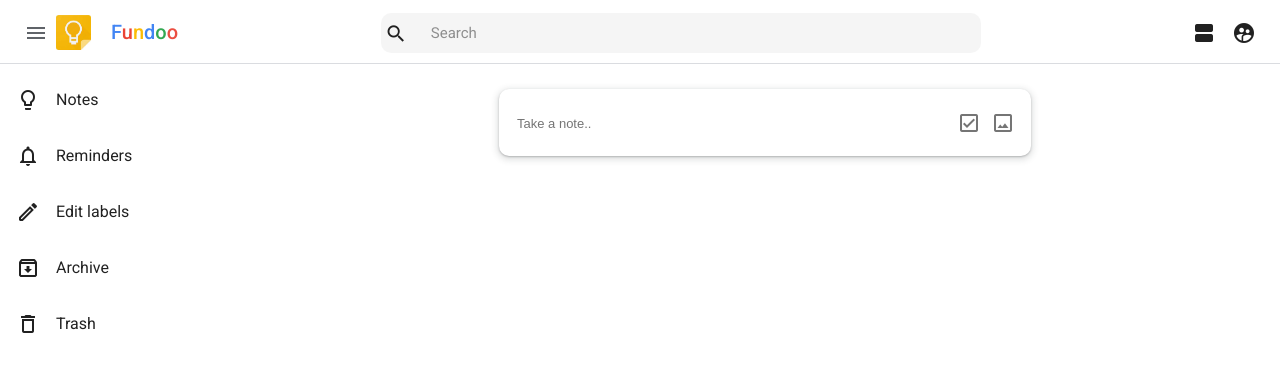
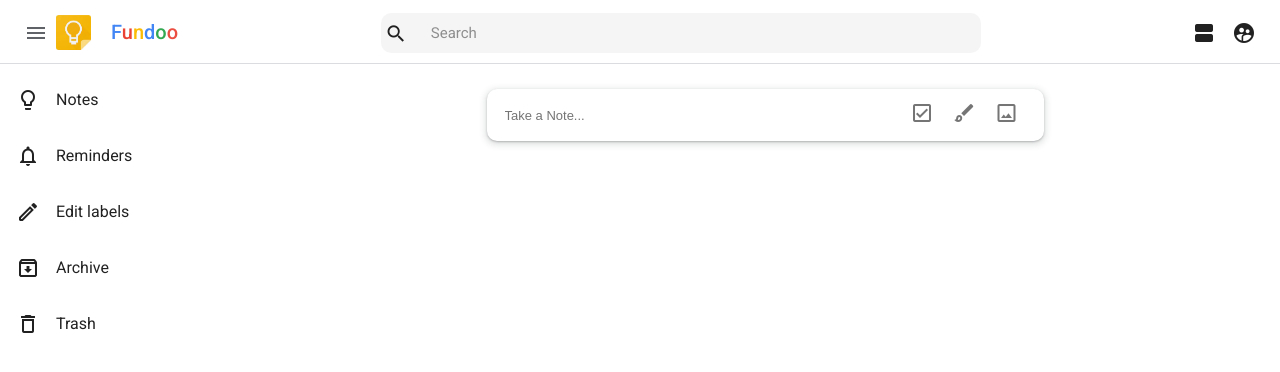
Before and after one commit to CharanKanduri/FundooNotes_Angular, an Angular app: page /dashboard in a window 1280 px wide. Shown: the top 372 px of the page. Built offline with nearby package versions, Linux system fonts and the light colour scheme.

Commit message:
[CHARAN]Add: signout function

```diff
--- a/src/app/Component/Dash-Board/dashboard/dashboard.component.html
+++ b/src/app/Component/Dash-Board/dashboard/dashboard.component.html
@@ -36,7 +36,7 @@
                 <h1>Charan</h1>
                 <p>Charan@gmail.com</p>
                 <mat-divider style="margin-top: 20px;"></mat-divider>
-                <button mat-stroked-button style="margin:10px 0">Sign out</button>
+                <button  [routerLink]="['/login']" mat-stroked-button style="margin:10px 0" (click)="signout()">Sign out</button>
                 <mat-divider></mat-divider>
             </mat-menu>
         </div>
--- a/src/app/Component/Dash-Board/dashboard/dashboard.component.ts
+++ b/src/app/Component/Dash-Board/dashboard/dashboard.component.ts
@@ -1,4 +1,5 @@
 import { Component, OnInit } from '@angular/core';
+import { MatSnackBar } from '@angular/material/snack-bar';
 
 @Component({
   selector: 'app-dashboard',
@@ -7,9 +8,17 @@ import { Component, OnInit } from '@angular/core';
 })
 export class DashboardComponent implements OnInit {
   opened: boolean = true;
-  constructor() { }
+  constructor(private snackBar:MatSnackBar) { }
 
   ngOnInit(): void {
   }
-
+  signout()
+  {
+    localStorage.clear();
+    this.snackBar.open(``, 'Signout Successful', {
+      duration: 3000,
+      verticalPosition: 'bottom',
+      horizontalPosition: 'left'
+    });
+  }
 }
--- a/src/app/Component/add-note/add-note/add-note.component.html
+++ b/src/app/Component/add-note/add-note/add-note.component.html
@@ -1,36 +1,31 @@
-<mat-card *ngIf="show" class="upCard">
-    <mat-card-title class="dummy-card-title" (click)="show =!show">
-        <input type="text" placeholder="Take a note..">
+<mat-card *ngIf="smallNote" (click)="showNote()">
+    <mat-card-title class="small-card-title">
+       <input type="text" placeholder="Take a Note...">
     </mat-card-title>
-    <mat-card-subtitle class="sideicons">
-        <mat-icon mat-list-icon class="material-icons-outlined sideiconone">check_box</mat-icon>
-        <mat-icon mat-list-icon class="material-icons-outlined">crop_original</mat-icon>
+    <mat-card-subtitle class="icons">
+        <mat-icon mat-list-icon class= "material-icons-outlined">check_box</mat-icon>
+        <mat-icon mat-list-icon class= "material-icons-outlined">brush</mat-icon>
+        <mat-icon mat-list-icon class= "material-icons-outlined">crop_original</mat-icon>
     </mat-card-subtitle>
 </mat-card>
-<mat-card class="Card" *ngIf="!show" [style.background-color]="noteColor">
+<mat-card class="bigCard" *ngIf="bigNote" [style.background-color]="noteColor">
     <form [formGroup]="NoteForm">
-        <mat-card-title class="card-title">
-            <textarea cdkTextareaAutosize placeholder="Title" class="textarea" formControlName="Title"
-                [style.background-color]="noteColor"></textarea>
-            <button mat-icon-button class="example-icon favorite-icon" (click)="changePin()">
-                <em class="material-icons" *ngIf="pin">push_pin</em>
-                <mat-icon mat-list-icon class="material-icons-outlined" style="color: rgb(136, 133, 133);" *ngIf="!pin">
-                    push_pin</mat-icon>
+        <mat-card-title class="big-card-title">
+            <textarea cdkTextareaAutosize placeholder="Title" class="textarea" formControlName ="Title" [style.background-color]="noteColor"></textarea>
+            <button mat-icon-button class="example-icon favorite-icon" (click)="pinNote()">
+                <mat-icon mat-list-icon class= "material-icons-outlined" style="color:#212121 ;" *ngIf="!pinned">push_pin</mat-icon>
+                <mat-icon mat-list-icon style="color:#212121;" *ngIf="pinned">push_pin</mat-icon>
             </button>
         </mat-card-title>
-        <mat-card-content class="card-content">
-            <textarea cdkTextareaAutosize placeholder="Take a note.." class="textarea" formControlName="Description"
-                [style.background-color]="noteColor"></textarea>
+        <mat-card-content class="big-card-content">
+        <textarea cdkTextareaAutosize placeholder="Take a Note..." class="textarea" formControlName ="Description" [style.background-color]="noteColor"></textarea>
         </mat-card-content>
         <mat-card-footer>
-            <div style="padding-left: 10px;">
-                <span *ngIf="isReminder" class="reminderLabel">
-                    <mat-icon mat-list-icon class="material-icons-outlined">watch_later</mat-icon>
-                    <p>{{Reminder}}</p>
-                    <mat-icon mat-list-icon class="material-icons-outlined" (click)="RemoveReminder()" style="cursor: pointer;">close
-                    </mat-icon>
-                </span>
-            </div>
+            <span *ngIf="isReminder" class="reminderLabel">
+                <mat-icon mat-list-icon class="material-icons-outlined">watch_later</mat-icon>
+                <p>{{Reminder}}</p>
+                <mat-icon mat-list-icon class="material-icons-outlined cursor" (click)="RemoveReminder()">close</mat-icon>
+            </span>
             <app-note-icons></app-note-icons>
         </mat-card-footer>
     </form>
--- a/src/app/Component/add-note/add-note/add-note.component.scss
+++ b/src/app/Component/add-note/add-note/add-note.component.scss
@@ -1,26 +1,14 @@
 @import url("https://fonts.googleapis.com/icon?family=Material+Icons|Material+Icons+Outlined");
-
-@mixin Flex {
-    display: flex;
-    flex-direction: row;
+  ::ng-deep .mat-drawer-content{
+      overflow:unset;
   }
-::ng-deep .mat-drawer-content {
-    overflow: unset;
-}
-.title {
+  .title{
       font-size: 16px;
       flex-grow: 12;
       padding-top: 10px;
   }
-.sideiconone {
-    padding-right: 10px;
-    padding-top: 10px;
-}
-i {
-    color: #8b8a8a;
-    font-size: 20px;
-}
-.icon {
+
+.icons{
       display: flex;
       flex-grow: 3;
       justify-content: space-around;
@@ -29,74 +17,84 @@ i {
         display: unset;
         margin-right: 0;
     }
-.upCard {
-    text-align: start !important;
-}
-mat-card {
-    @include Flex;
-    min-width: 500px;
+    mat-card{
+        display: flex;
+        flex-direction: row;
+        min-width:525px;
         align-items: center;
         border-radius: 10px;
         margin-top: 25px;
-    form {
+        form{
             width: 100%;
         }
+
     }
-.mat-card:not([class*="mat-elevation-z"]) {
+    .mat-card:not([class*=mat-elevation-z]) {
         box-shadow: 0 1px 2px 0 rgb(60 64 67 / 30%), 0 2px 6px 2px rgb(60 64 67 / 15%);
     }
-.dummy-card-title {
+    .small-card-title{
         font-size: 13px;
         flex-grow: 12;
-    height: 10px !important;
-    input {
+        height: 10px!important;
+        input{
             outline: none;
             height: 100%;
             border: none;
             font-size: 13px;
         }
     }
-.Card {
+    .bigCard
+    {
         display: flex;
         flex-direction: column;
+        background-color: #F28B82;
     }
-.textarea {
-    width: 400px;
+    .textarea
+    {
         border: none;
-    font-size: 13px;
+        font-size: 16px;
         margin-left: 0px;
         outline: none;
     }
-.card-title {
-    @include Flex;
+    .big-card-title
+    {
+        display: flex;
+        flex-direction: row;
         justify-content: space-between;
         width: 100%;
     }
-.card-content {
-    @include Flex;
+    .big-card-content
+    {
+        display: flex;
+        flex-direction: row;
         justify-content: space-between;
         width: 100%;
     }
-mat-card-footer {
+    :ng-deep .mat-card-footer
+    {
         width: 100%;
     }
-//reminder
-.reminderLabel {
+    .reminderLabel
+    {
         display: flex;
         flex-direction: row;
         align-items: center;
         justify-content: flex-start;
-    background-color: #ebebeb;
-    font-size: 12px;
+        background-color: #EBEBEB;
+        font-size: 10px;
         width: fit-content;
         max-height: 25px;
         border-radius: 15px;
-    p {
+        p{
             margin-top: 10px;
         }
-    mat-icon {
+        mat-icon{
             font-size: 17px;
             margin-left: 3px;
             margin-top: 5px;
         }
     }
+.cursor:hover
+{
+    cursor: pointer;
+}
--- a/src/app/Component/add-note/add-note/add-note.component.ts
+++ b/src/app/Component/add-note/add-note/add-note.component.ts
@@ -1,6 +1,7 @@
 import { Component, OnInit } from '@angular/core';
 import { FormControl, Validators, FormGroup } from '@angular/forms';
 import {MatSnackBar} from '@angular/material/snack-bar';
+
 
 @Component({
   selector: 'app-add-note',
@@ -8,12 +9,13 @@ import {MatSnackBar} from '@angular/material/snack-bar';
   styleUrls: ['./add-note.component.scss']
 })
 export class AddNoteComponent implements OnInit {
-  show:boolean = true;
-  noteColor = "white";
-  pin:boolean=false;
+  smallNote:boolean = true;
+  bigNote:boolean = false;
+  NoteForm !: FormGroup;
+  pinned = false;
+  noteColor = "#fff";
   isReminder=false;
   Reminder="";
-  NoteForm !: FormGroup;
   constructor(private snackBar:MatSnackBar) { }
 
   ngOnInit(): void {
@@ -22,12 +24,24 @@ export class AddNoteComponent implements OnInit {
       Description:new FormControl()
     });
   }
-  changePin(){
-    this.pin = !this.pin;
+  showNote()
+  {
+    this.smallNote = false;
+    this.bigNote = true;
+  }
+  pinNote()
+  {
+
+      this.pinned=!this.pinned;
+
   }
   RemoveReminder()
   {
     this.isReminder = false;
-    this.snackBar.open('Reminder Deleted', '', { duration: 3000,verticalPosition: 'bottom',horizontalPosition: 'left'});
+    this.snackBar.open('Reminder Deleted', '', {
+      duration: 2000,
+      verticalPosition: 'bottom',
+      horizontalPosition: 'left'
+    });
   }
 }
```
Lines whose indentation alone changed are shown as unchanged.
